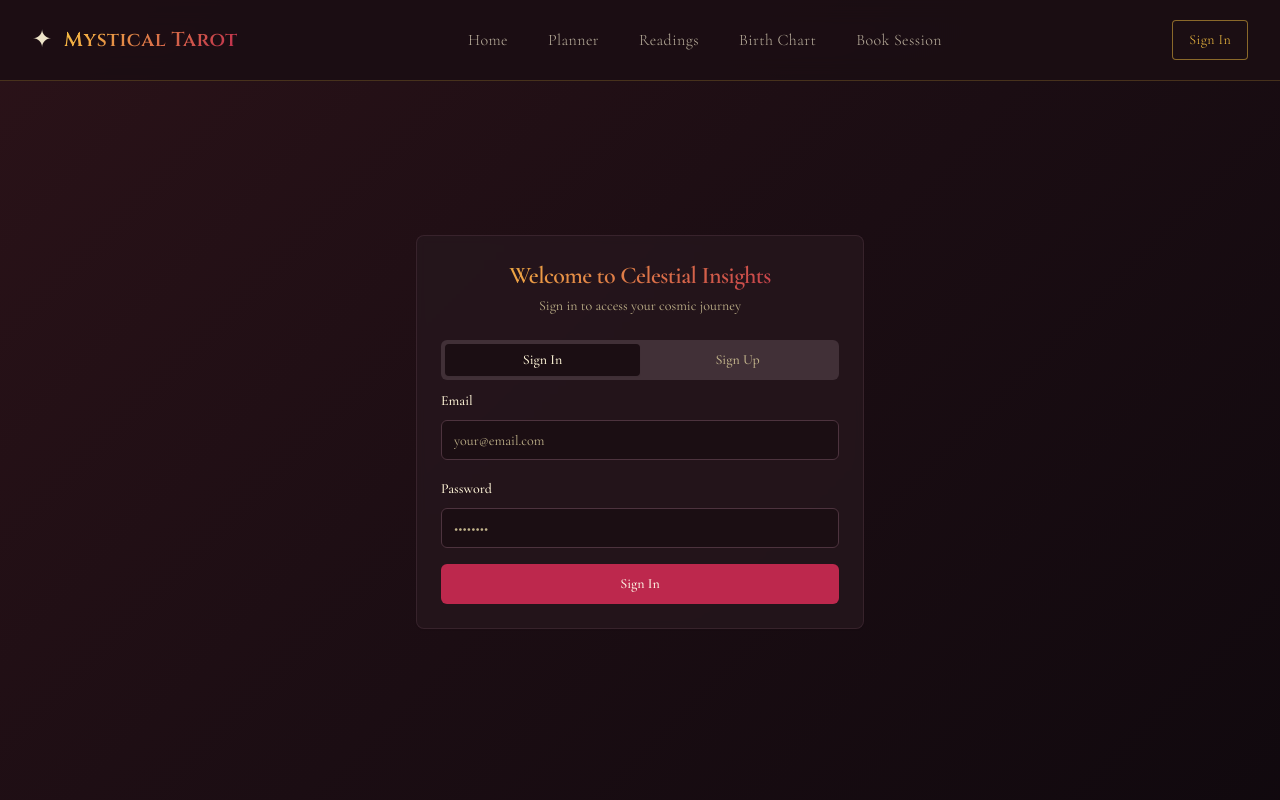
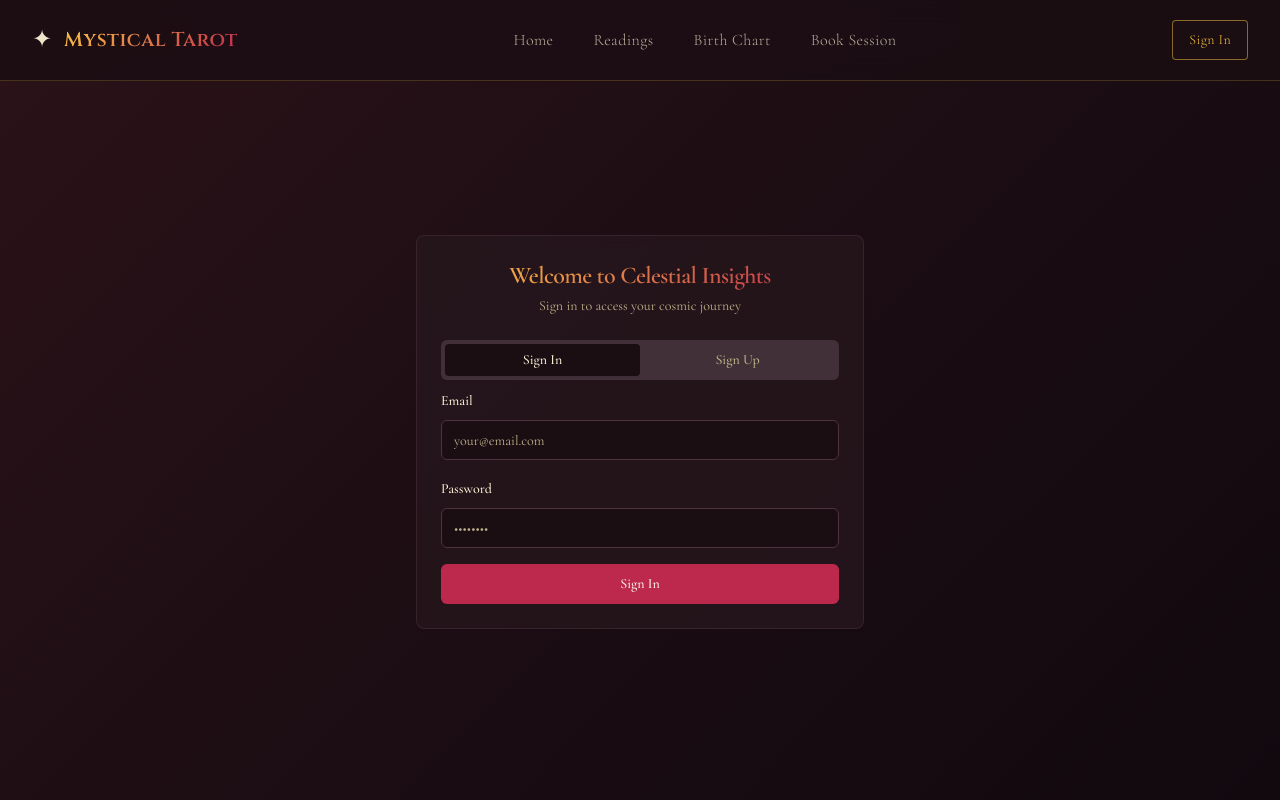
Before and after one commit to krishnadubey1525-cell/stellar-guide-portal, a React (Vite) app: page /auth in a window 1280 px wide. Built offline with nearby package versions, Linux system fonts and the light colour scheme; the HTML template or start-up script is replaced by a standard one.

Commit message:
Remove planner section
Remove planner link from navigation and the planner page.

```diff
--- a/src/components/Navbar.tsx
+++ b/src/components/Navbar.tsx
@@ -14,9 +14,6 @@ const Navbar = () => {
           <div className="hidden md:flex items-center space-x-10">
             <Link to="/" className="text-foreground/70 hover:text-accent transition-colors font-light tracking-wide">
               Home
-            </Link>
-            <Link to="/planner" className="text-foreground/70 hover:text-accent transition-colors font-light tracking-wide">
-              Planner
             </Link>
             <Link to="/horoscopes" className="text-foreground/70 hover:text-accent transition-colors font-light tracking-wide">
               Readings
```
